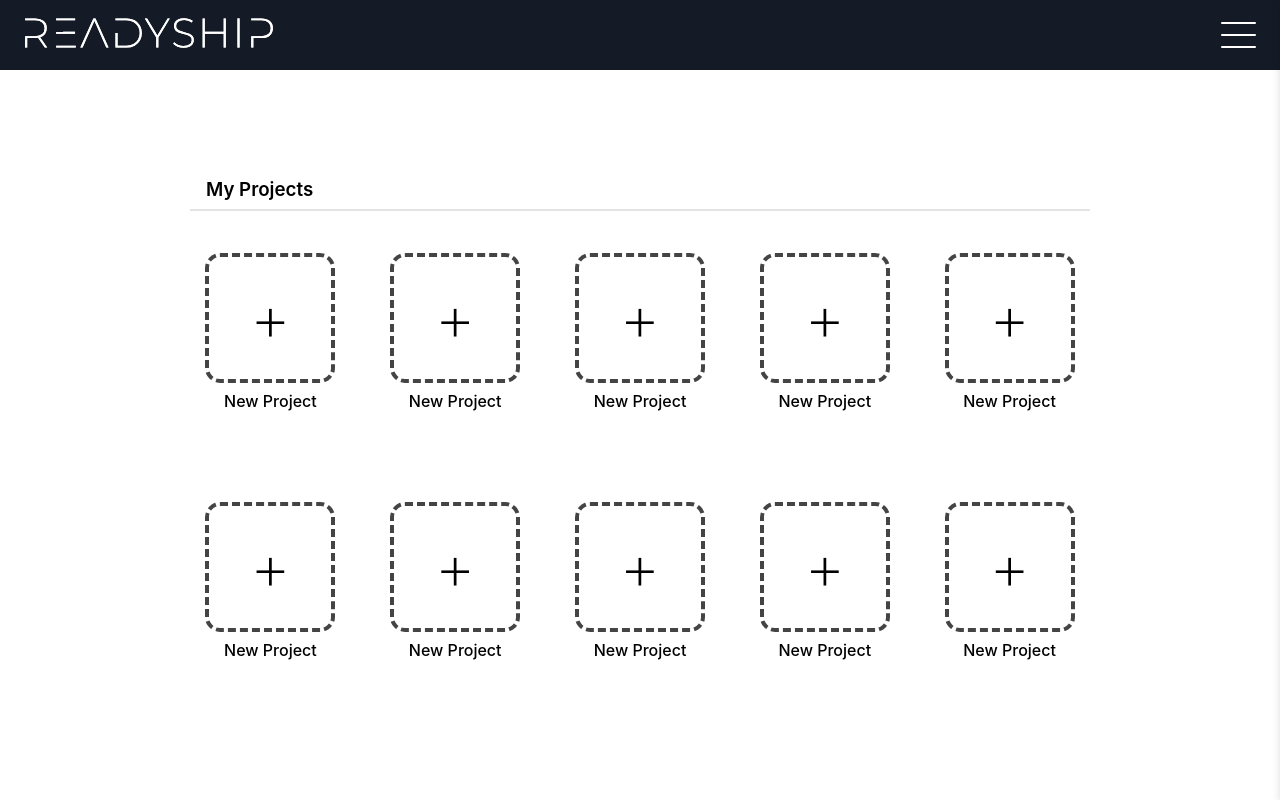
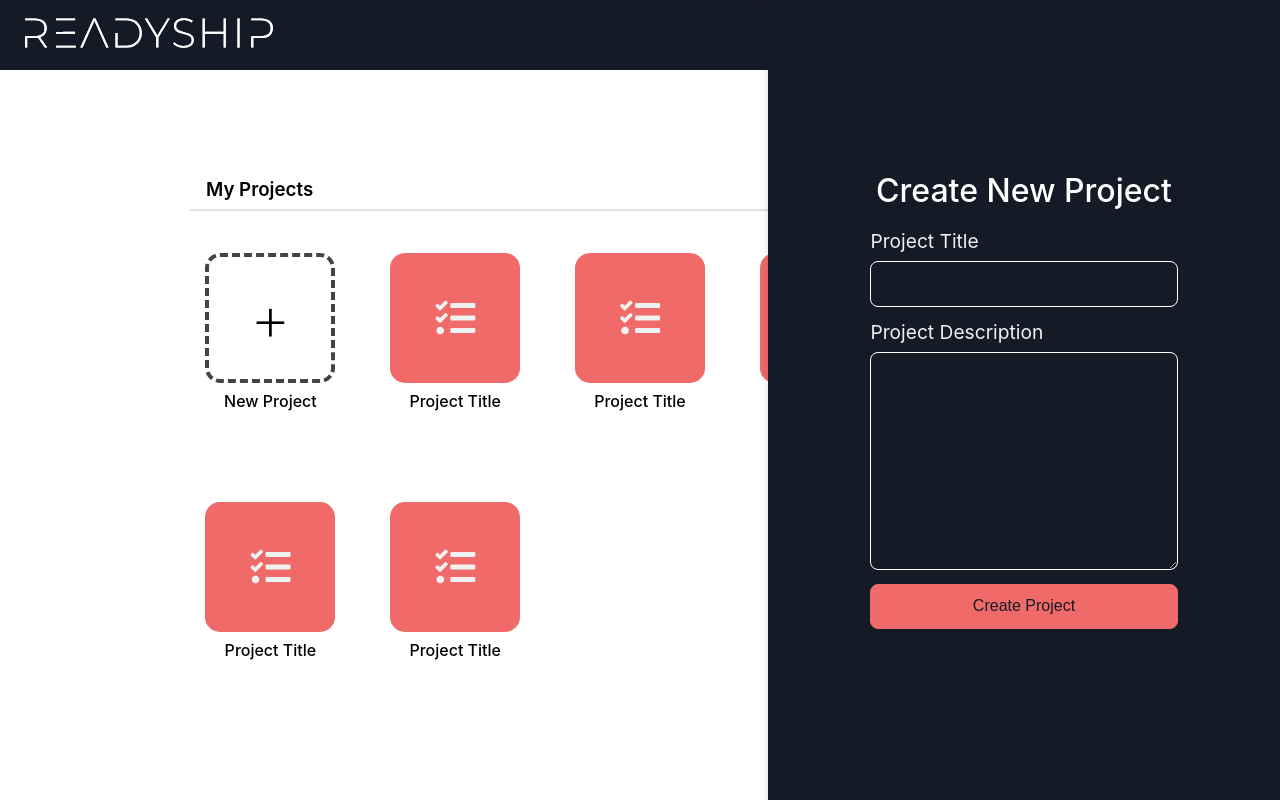
Before and after one commit to Ready-Ship/readyship-app, a React (Create React App) app in the folder client/: page /dashboard in a window 1280 px wide. Shown: the top 800 px of the page. Built offline with nearby package versions, Linux system fonts and the light colour scheme.

Commit message:
write project tile component and new project form component

```diff
--- /dev/null
+++ b/client/src/components/NewProjectDrawer.tsx
@@ -0,0 +1,25 @@
+import React from 'react';
+
+import '../stylesheets/components/NewProjectDrawer.css';
+
+const NewProjectDrawer = () => {
+  return (
+    <div className="new-proj-drawer show">
+      <h1>Create New Project</h1>
+      <form className="new-proj__container">
+        <div className="title-input form-control-group">
+          <label htmlFor="new-proj__title">Project Title</label>
+          <input id="new-proj__title" type="text" required/>
+        </div>
+
+        <div className="title-input form-control-group">
+          <label htmlFor="new-proj__desc">Project Description</label>
+          <textarea id="new-proj__desc" name="" cols={30} rows={10}></textarea>
+        </div>
+        <button type="submit">Create Project</button>
+      </form>
+    </div>
+  )
+}
+
+export default NewProjectDrawer;
--- a/client/src/components/ProjectTile.tsx
+++ b/client/src/components/ProjectTile.tsx
@@ -1,69 +1,19 @@
-// // import React, { useState } from 'react';
-// import { Link} from 'react-router-dom';
-// // import '../stylesheets/componentStyles/projectTile.css';
-// import { connect, useDispatch } from 'react-redux';
+// import React, { useState } from 'react';
+import { Link} from 'react-router-dom';
+import { useDispatch } from 'react-redux';
+import '../stylesheets/components/ProjectTile.css';
 
-// import { deleteProject } from '../redux/actions/projectActions';
-
-// const mapStateToProps = (
-//     state: {
-//         user: { email: any; };
-//     }) => ({
-//     email: state.user.email
-//   });
-
-// const ProjectTile = (props: { email: any; name: any; }) => {
-//     const dispatch = useDispatch();
-//     const deleteProjectHandler = () => {
-//         deleteProject({ email: props.email, project: props.name }, dispatch);
-//     };
-//     // const [projectId, setProjectId] = useState('');
-//     return (
-//         <div className="project-tile">
-//           <div className="project-tile__header">
-//             <h2>
-//               <Link to={`dashboard/project/${props.name}`}>{props.name}</Link>
-//             </h2>
-//           </div>
-//           <div className="project-tile__content-container">
-//             <div className="project-tile__title">
-//               <h4>Title</h4>
-//               <p>{props.title:}</p>
-//             </div>
-//             <div className="project-tile__teams">
-//               <span>
-//                 <h4>Add Team</h4>
-//                 <span>{props.teams}</span>
-//               </span>
-//                 </div>
-//                 <div className="project-members">
-//               <span>
-//                 <h4>Assign to members</h4>
-//                 <span>{props.members}</span>
-//               </span>
-//                 </div>
-//                 <div className="project-description">
-//               <span>
-//                 <h4>Description</h4>
-//                 <span>{props.description}</span>
-//               </span>
-//                 </div>
-
-//               <Link to={`dashboard/project/${props.name}`} id="project__create-btn" name={props.buttonId} onClick={(e) => {
-//                 console.log('target name: ', e.target.name);
-//                 dispatch({ type: 'SET_project_INDEX', payload: parseInt(e.target.name)})}}>
-//                 <i className="create"></i>
-//               </Link>
-
-//               <button id="project__create-btn" onClick={deleteProjectHandler}>
-//                 <i className="create"></i>
-//               </button>
-//             </div>
-//           </div>
-//       );
-//     };
+const ProjectTile = () => {
+  return (
+    <div className="project-tile-container">
+      <div className="project-tile">
+        <span><i className="fas fa-tasks"></i></span>
+      </div>
+      <h4>Project Title</h4>
+    </div>
+  );
+};
 
 
 
-//     export default connect(mapStateToProps, null)(ProjectTile);
-export {};
+export default ProjectTile;
--- a/client/src/screens/DashboardScreen.tsx
+++ b/client/src/screens/DashboardScreen.tsx
@@ -1,42 +1,38 @@
-import React from 'react';
+import React, {useState} from 'react';
 import '../stylesheets/screens/DashboardScreen.css';
 
 import CardGrid from '../components/ProjectGrid';
 import NewProjectTile from '../components/NewProjectTile';
-
+import ProjectTile from '../components/ProjectTile';
+import NewProjectDrawer from '../components/NewProjectDrawer';
 
 const DashboardScreen = () => {
+  const [newProjDrawerToggle, setNewProjDrawerToggle] = useState(false);
+
   return (
     <div className="dashboard-screen">
+      <NewProjectDrawer/>
       <div className="dashboard-screen__container">
         <div className="dashboard-screen__projects">
           <h3 className="dashboard-screen__section-title">My Projects</h3>
           <CardGrid>
             <NewProjectTile />
-            <NewProjectTile />
-            <NewProjectTile />
-            <NewProjectTile />
-            <NewProjectTile />
-            <NewProjectTile />
-            <NewProjectTile />
-            <NewProjectTile />
-            <NewProjectTile />
-            <NewProjectTile />
+            <ProjectTile />
+            <ProjectTile />
+            <ProjectTile />
+            <ProjectTile />
+            <ProjectTile />
+            <ProjectTile />
           </CardGrid>
         </div>
         <div className="dashboard-screen__assigned-projects">
           <h3 className="dashboard-screen__section-title">Assigned Projects</h3>
           <CardGrid>
-            <NewProjectTile />
-            <NewProjectTile />
-            <NewProjectTile />
-            <NewProjectTile />
-            <NewProjectTile />
-            <NewProjectTile />
-            <NewProjectTile />
-            <NewProjectTile />
-            <NewProjectTile />
-            <NewProjectTile />
+            <ProjectTile />
+            <ProjectTile />
+            <ProjectTile />
+            <ProjectTile />
+            <ProjectTile />
           </CardGrid>
         </div>
       </div>
--- /dev/null
+++ b/client/src/stylesheets/components/NewProjectDrawer.css
@@ -0,0 +1,80 @@
+.new-proj-drawer {
+  position: fixed;
+  width: 40%;
+  height: 100%;
+  top: 0;
+  left: 140%;
+  display: flex;
+  flex-direction: column;
+  justify-content: center;
+  align-items: center;
+  background-color: var(--primary-color);
+  transform: translateX(-100%);
+  transition: all 400ms ease-out;
+  box-shadow: rgba(0, 0, 0, 0.15) 0px 2px 8px;
+  z-index: 210;
+}
+
+.new-proj-drawer.show {
+  left: 100%;
+}
+
+.new-proj-drawer h1 {
+  color: #fff;
+  font-weight: 500;
+  margin-bottom: 1.2rem;
+}
+
+.new-proj__container {
+  height: 50%;
+  width: 60%;
+  display: flex;
+  flex-direction: column;
+  justify-content: space-between;
+}
+
+.form-control-group {
+  display: flex;
+  flex-direction: column;
+}
+
+.form-control-group label {
+  margin-bottom: .5rem;
+  color: var(--tertiary-color);
+  font-size: 1.2rem;
+}
+
+#new-proj__title {
+  padding: .8rem;
+  color: #fff;
+  font-size: 1rem;
+  background-color: transparent;
+  border: 1px solid #ffffff;
+  border-radius: 8px;
+}
+
+#new-proj__desc {
+  padding: .8rem;
+  color: #fff;
+  font-size: 1rem;
+  font-family: 'Montserrat';
+  background-color: transparent;
+  border: 1px solid #ffffff;
+  border-radius: 8px;
+}
+
+.new-proj__container button {
+  padding: .8rem 0;
+  color: var(--primary-color);
+  font-size: 1rem;
+  background-color: var(--accent-color);
+  border: 1px solid var(--accent-color);
+  border-radius: 8px;
+  cursor: pointer;
+  transition: all .3s ease-in-out;
+}
+
+.new-proj__container button:hover {
+  color: var(--accent-color);
+  background-color: transparent;
+}
--- /dev/null
+++ b/client/src/stylesheets/components/ProjectTile.css
@@ -0,0 +1,34 @@
+.project-tile-container {
+  min-width: 155px;
+  height: 225px;
+  padding: .8rem;
+  display: flex;
+  flex-direction: column;
+  justify-content: flex-start;
+  align-items: center;
+  border-radius: 15px;
+  cursor: pointer;
+  transition: all .4s ease-in-out;
+}
+.project-tile-container:hover {
+  background-color: var(--tertiary-color);
+  transform: translateY(-5px);
+}
+.project-tile {
+  height: 130px;
+  width: 130px;
+  display: flex;
+  flex-direction: column;
+  justify-content: center;
+  align-items: center;
+  background-color: var(--accent-color);
+  border-radius: 15px;
+}
+.project-tile span i{
+  font-size: 2.5rem;
+  color: var(--tertiary-color);
+}
+.project-tile-container h4 {
+  margin-top: .5rem;
+  font-weight: 500;
+}
```
Also changed, not shown: client/src/redux/actions/projectActions.ts (+31 -1 lines), client/src/redux/constants/projectConstants.ts (+10 -0 lines), client/src/redux/reducers/projectReducer.ts (renamed from client/src/redux/reducers/productReducer.ts, +10 -0 lines).
